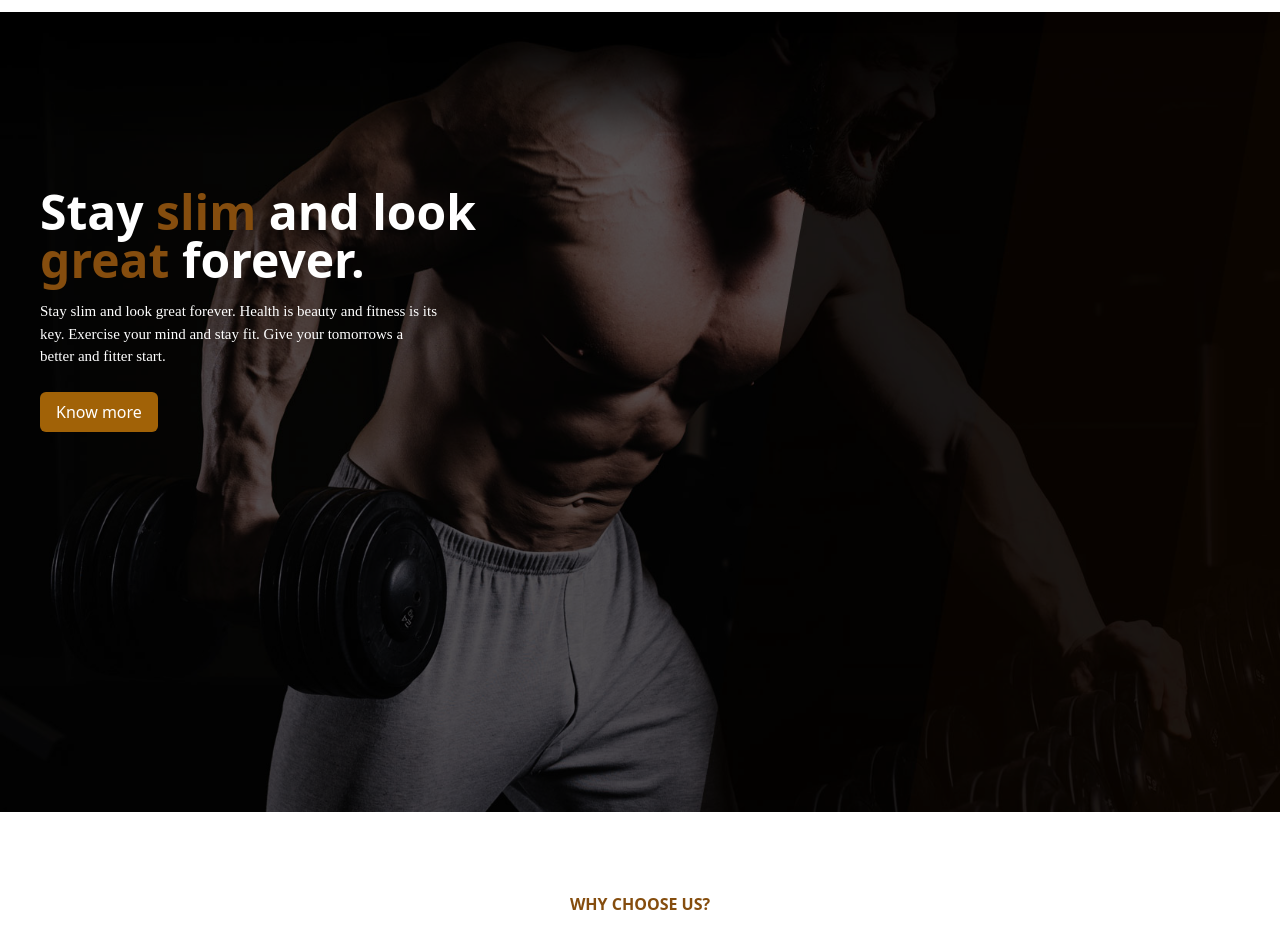
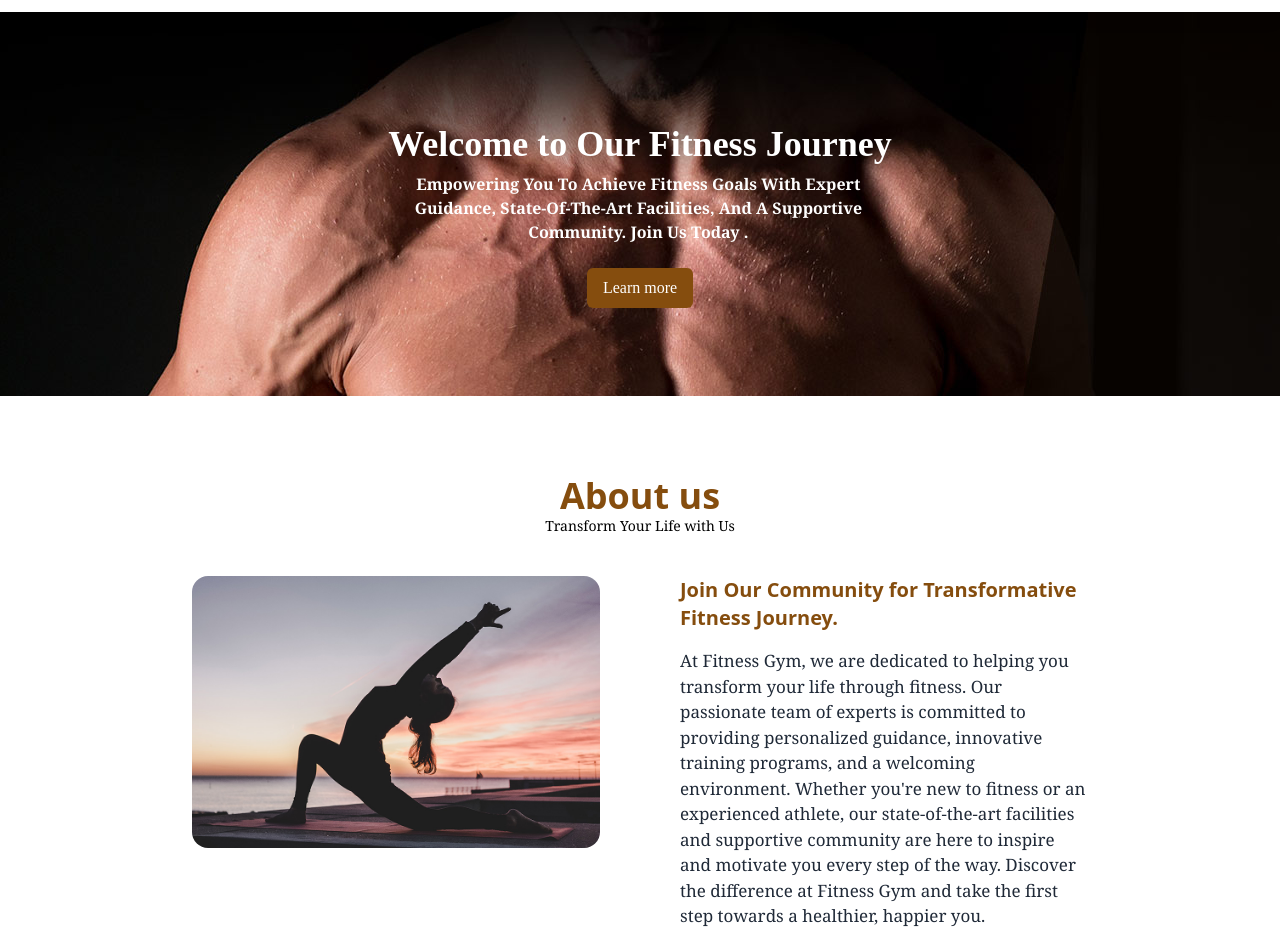
Before and after one commit to imabuzerkhan/Fitness-Website, a React (Vite) app: page /about in a window 1280 px wide. Shown: the part 60-991 px from the top of the page. Built offline with nearby package versions, Linux system fonts and the light colour scheme.

Commit message:
new commit

```diff
--- a/src/App.jsx
+++ b/src/App.jsx
@@ -1,28 +1,28 @@
-import Home from "./Pages/home/Home"
-import Gallery from "./Pages/gallery/Gallery"
-import About from "./Pages/about/About"
-import Contact from "./Pages/contact/Contact"
-import Plans from "./Pages/Plans/Plans"
-import Trainers from "./Pages/trainers/Trainers"
-import Navbar from "./Components/Navbar"
-import { createBrowserRouter , Router , Routes , Route, BrowserRouter } from "react-router-dom"
+import React from "react";
+import { BrowserRouter as Router, Routes, Route } from "react-router-dom";
+import Home from "./Pages/home/Home";
+import Gallery from "./Pages/gallery/Gallery";
+import About from "./Pages/about/About";
+import Contact from "./Pages/contact/Contact";
+import Plans from "./Pages/Plans/Plans";
+import Trainers from "./Pages/trainers/Trainers";
+import Navbar from "./Components/Navbar";
+import Footer from "./Components/Footer";
 
 function App() {
-
-
   return (
-    <>
-    <BrowserRouter>
-    <Navbar/>
-    <Home/>
-    <About/>
-    <Contact/>
-    <Gallery/>
-    <Plans/>
-    <Trainers/>
-    </BrowserRouter>
-    </>
-  )
+    <Router>
+      <Navbar />
+      <Routes>
+        <Route path="/" element={<Home />} />
+        <Route path="/about" element={<About />} />
+        <Route path="/contact" element={<Contact />} />
+        <Route path="/gallery" element={<Gallery />} />
+        <Route path="/plans" element={<Plans />} />
+        <Route path="/trainers" element={<Trainers />} />
+      </Routes>
+    </Router>
+  );
 }
 
-export default App
+export default App;
--- /dev/null
+++ b/src/Components/AboutBanner.jsx
@@ -0,0 +1,30 @@
+import React from 'react'
+import bannerimg from '../assets/img/hero/hero-1.jpg'
+import Content from './Content'
+const AboutBanner = () => {
+  return (
+   <>
+   <div className="main-banner w-full   " >
+
+    <div className="image w-full h-96 bg-no-repeat  "
+    style={{backgroundImage: `url(${bannerimg})`}}
+    >
+
+<div className="content text-center py-28 " >
+<Content
+title = "Welcome to Our Fitness Journey"
+description="Empowering you to achieve fitness goals with expert guidance, state-of-the-art facilities, and a supportive community. Join us today ."
+button = "Learn more"
+></Content>
+</div>
+
+
+    </div>
+
+   </div>
+
+   </>
+  )
+}
+
+export default AboutBanner
--- /dev/null
+++ b/src/Components/Aboutinfo.jsx
@@ -0,0 +1,24 @@
+import React from 'react'
+import aboubanner from '../assets/img/about-us.jpg'
+const Aboutinfo = () => {
+  return (
+    <>
+    <div className="main-about w-full my-20 px-20  ">
+      <div className="heading text-center text-xl text-yellow-800 font-['Kanit] mb-10 "><span className='font-bold text-4xl ' >About us </span>
+      <p className='text-black font-[500] text-sm font-serif '  >Transform Your Life with Us</p>
+      </div>
+      <div className="aboutifo grid grid-cols-1 md:grid-cols-2 gap-20 px-28 ">
+        <div className="left">
+          <img src={aboubanner} alt=""  className=' rounded-2xl w-full ' />
+        </div>
+        <div className="right  ">
+          <h1 className='text-bold text-yellow-800 text-xl font-[800] mb-4  ' >Join Our Community for Transformative Fitness Journey.</h1>
+          <p className='text-gray-800 font-serif text-[17px] ' >At Fitness Gym, we are dedicated to helping you transform your life through fitness. Our passionate team of experts is committed to providing personalized guidance, innovative training programs, and a welcoming environment. Whether you're new to fitness or an experienced athlete, our state-of-the-art facilities and supportive community are here to inspire and motivate you every step of the way. Discover the difference at Fitness Gym and take the first step towards a healthier, happier you.</p>
+        </div>
+      </div>
+    </div>
+    </>
+  )
+}
+
+export default Aboutinfo
--- /dev/null
+++ b/src/Components/Content.jsx
@@ -0,0 +1,13 @@
+import React from 'react'
+
+const Content = ({title , description , button}) => {
+  return (
+   <div className="main-content inline-block    ">
+<h1  className='md:text-4xl text-md text-white font-["Kanit"] font-[800] mb-2 ' >{title}</h1>
+<p className='md:text-md capitalize text-white font-serif font-[600] md:w-[500px] ' >{description}</p>
+<button className='bg-yellow-800 text-white py-2 px-4 text-md rounded-md font-["Kanit"] my-6 ' >{button}</button>
+   </div>
+  )
+}
+
+export default Content
--- a/src/Components/HeroSection.jsx
+++ b/src/Components/HeroSection.jsx
@@ -2,14 +2,14 @@ import React from 'react';
 import herobanner from '../assets/img/hero/hero-2.jpg'
 const HeroSection = () => {
   return (
-    <div className="main-section  pt-14 pb-4 px-16 bg-cover w-full h-96 md:h-screen relative "
+    <div className="main-section  pt-14 pb-4 px-16  bg-cover w-full h-96 md:h-screen relative "
     style={{backgroundImage:`url(${herobanner})`}}
     >
       <div className="main-banner bg-black bg-opacity-65 h-96 md:h-screen absolute top-0 left-0 w-full " >
 
-      <div className="left-section md:w-[500px] pl-10 pt-32 md:pt-44   text-center md:text-left">
-        <h1 className="md:text-5xl text-white  font-bold mb-4">Stay <span className='text-yellow-800'  >slim</span> and look <span className='text-yellow-800'  >great</span> forever.</h1>
-        <p className="mb-6 text-start text-white text-[14px] md:text-[15px] w-[300px] md:w-[400px] font-['Merriweather'] ">Stay slim and look great forever. Health is beauty and fitness is its key. Exercise your mind and stay fit. Give your tomorrows a better and fitter start.</p>
+      <div className="left-section md:w-[500px] pl:10 md:pl-20 pt-32 md:pt-44   text-center md:text-left">
+        <h1 className="md:text-5xl text-white  font-bold mb-5">Stay <span className='text-yellow-800'  >slim</span> and look <span className='text-yellow-800'  >great</span> forever.</h1>
+        <p className="mb-6 text-start text-white text-[14px] w-[358px] px-[3.4rem] md:px-0 md:text-[15px]  md:w-[400px] font-['Merriweather'] ">Stay slim and look great forever. Health is beauty and fitness is its key. Exercise your mind and stay fit. Give your tomorrows a better and fitter start.</p>
         <button className="px-4 py-2 bg-yellow-700 text-white rounded-md hover:bg-yellow-800">Know more</button>
       </div>
      </div>
--- a/src/Data/Data.js
+++ b/src/Data/Data.js
@@ -44,7 +44,7 @@ import { FaRunning, FaDumbbell,   FaBiking, FaFire, FaHeartbeat, FaPeace, FaCros
 const fitnessData = [
   {
     title: "Cardio Workout",
-    description: "High-intensity exercises to get your heart rate up quickly.",
+    description: "High-intensity exercises to get your heart rate up quickly and fastly .",
     icon: 'FaRunning'
   },
   {
@@ -64,7 +64,7 @@ const fitnessData = [
   },
   {
     title: "Cycling",
-    description: "Endurance and leg strength workout on a bike for health.",
+    description: "Endurance and leg strength workout on a bike for health tasty.",
     icon: 'FaBiking'
   },
   {
--- a/src/Pages/about/About.jsx
+++ b/src/Pages/about/About.jsx
@@ -1,9 +1,13 @@
 import React from 'react'
-
+import AboutBanner from '../../Components/AboutBanner'
+import Aboutinfo from '../../Components/Aboutinfo'
+import Footer from '../../Components/Footer'
 const About = () => {
   return (
    <>
-
+<AboutBanner></AboutBanner>
+<Aboutinfo></Aboutinfo>
+<Footer></Footer>
    </>
   )
 }
```
